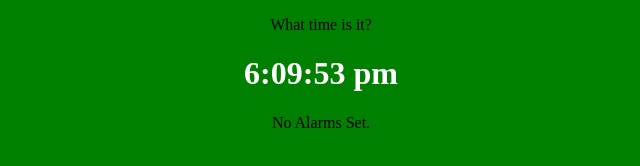
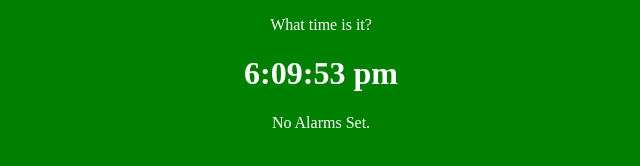
Before and after one commit to jlguevara/HTMLClock, a plain HTML site: page index.html in a window 1280 px wide. Shown: the whole page, without its empty margins (319-959 px from the left). Drawn offline with Linux system fonts and the light colour scheme.

Commit message:
fixed css

```diff
--- a/css/clock.css
+++ b/css/clock.css
@@ -3,7 +3,7 @@ body {
     text-align: center;
 }
 
-p .header {
+p, .header {
     color: white;
 }
 
```
